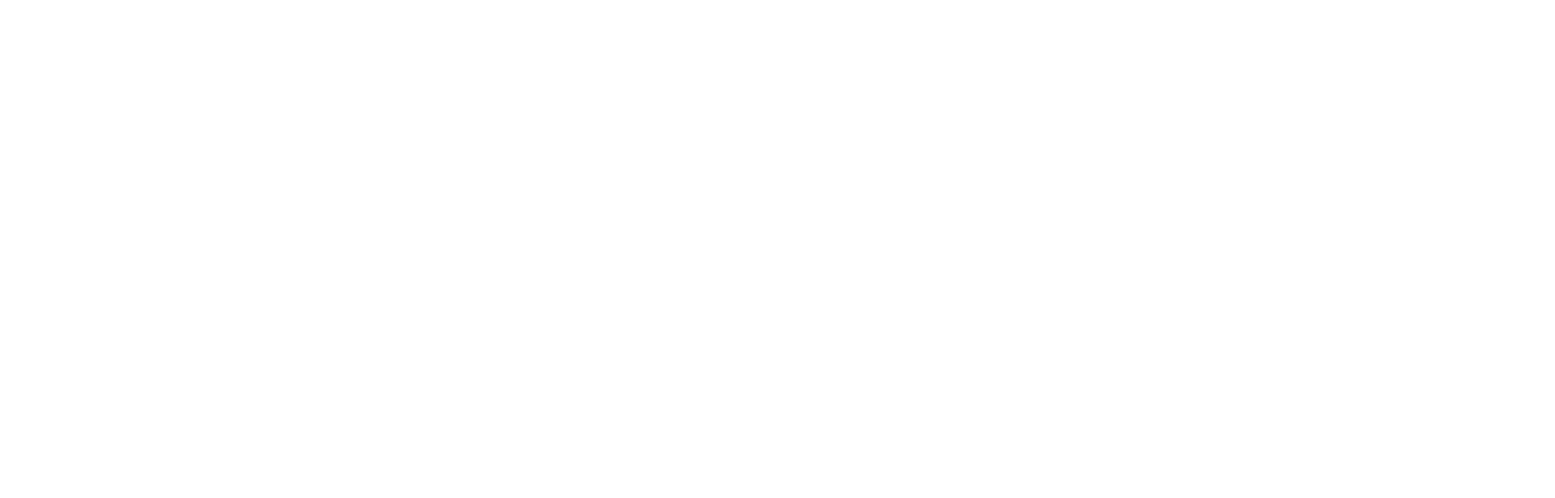
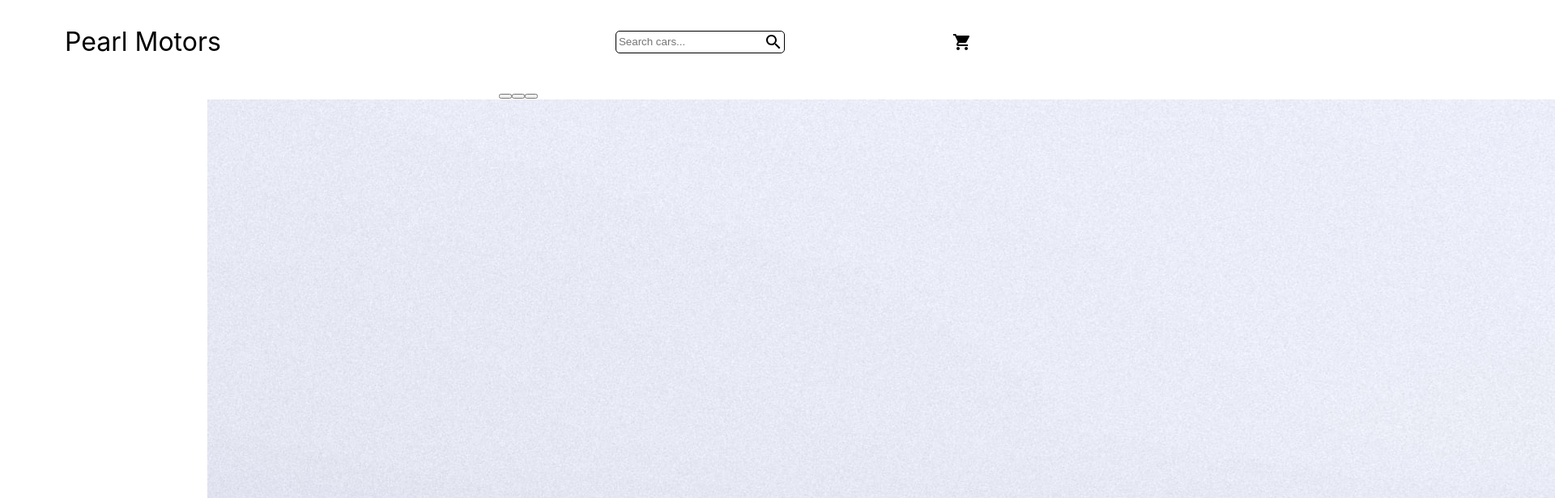
Before and after one commit to Lucky-Tsuma/pearl_motors, a React (Create React App) app: page / in a window 1280 px wide. Shown: the top 616 px of the page at 81% size, 1920 px wide, since content can reach past the window. Built offline with nearby package versions, Linux system fonts and the light colour scheme; the HTML template or start-up script is replaced by a standard one.

Commit message:
Render the 4 components

```diff
--- a/src/App.js
+++ b/src/App.js
@@ -1,11 +1,16 @@
 import './App.css';
+import Navbar from "./components/Navbar";
+import CarouselContainer from "./components/CarouselContainer";
+import ProductsSection from './components/ProductsSection';
+import CartSection from './components/CartSection';
 
 function App() {
   return (
     <div className="App">
-      <header className="App-header">
-
-      </header>
+        <Navbar />
+        <CarouselContainer />
+        <ProductsSection />
+        <CartSection />
     </div>
   );
 }
```
